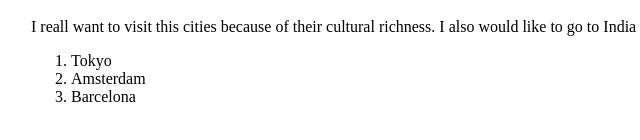
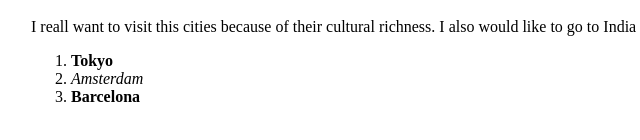
Before and after one commit to jaglawson3/practice, a plain HTML site: page html-excercise/index.html in a window 1280 px wide. Shown: the part 468-608 px from the top of the page, 57-697 px from the left. Drawn offline with Linux system fonts and the light colour scheme.

Commit message:
added <strong> and <em>

```diff
--- a/html-excercise/index.html
+++ b/html-excercise/index.html
@@ -27,8 +27,8 @@
       I also would like to go to India</p>
 
     <ol>
-      <li>Tokyo</li>
-      <li>Amsterdam</li>
-      <li>Barcelona</li>
+      <li><strong>Tokyo</strong></li>
+      <li><em>Amsterdam</em></li>
+      <li><strong>Barcelona</strong></li>
     <ol>
 </html>
```
